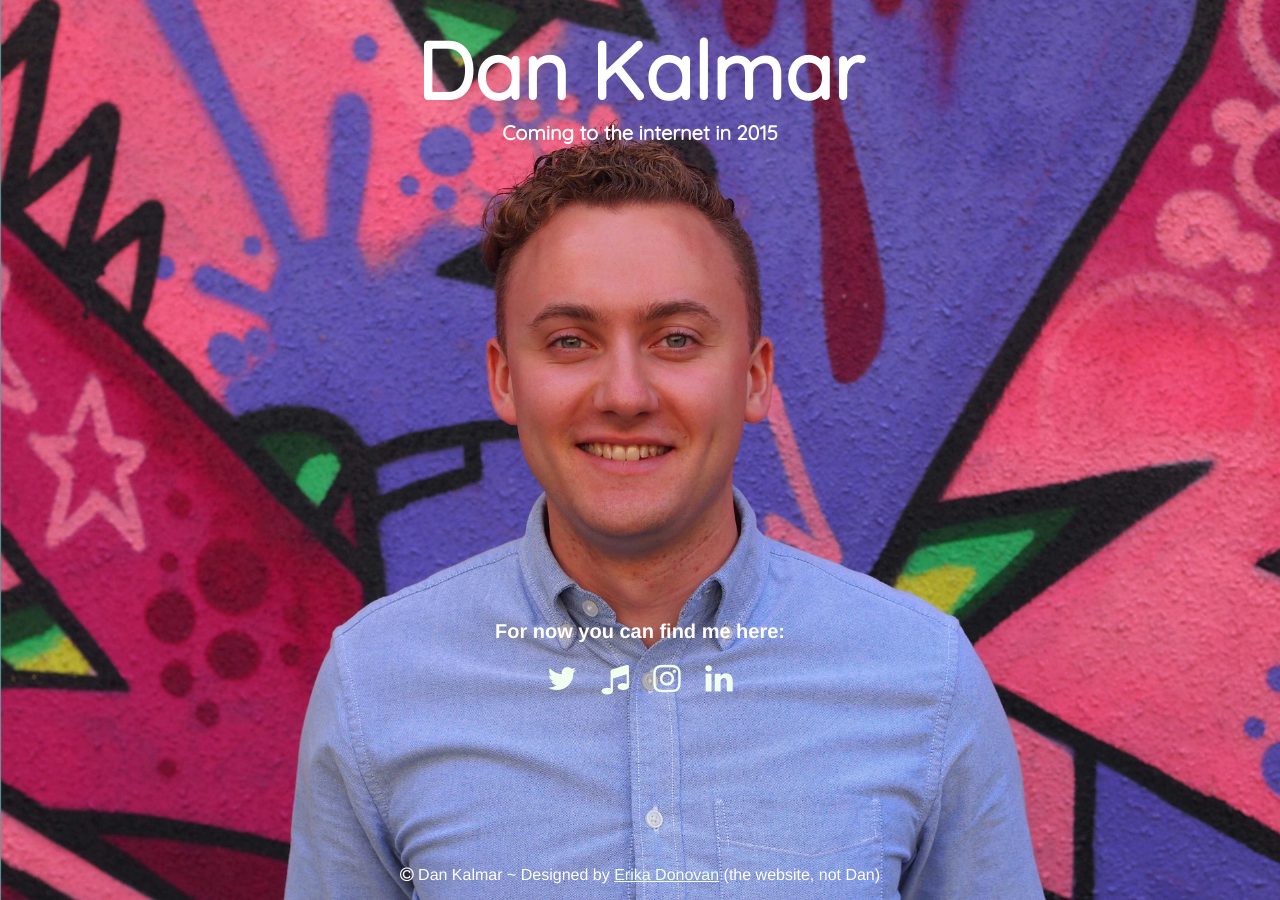
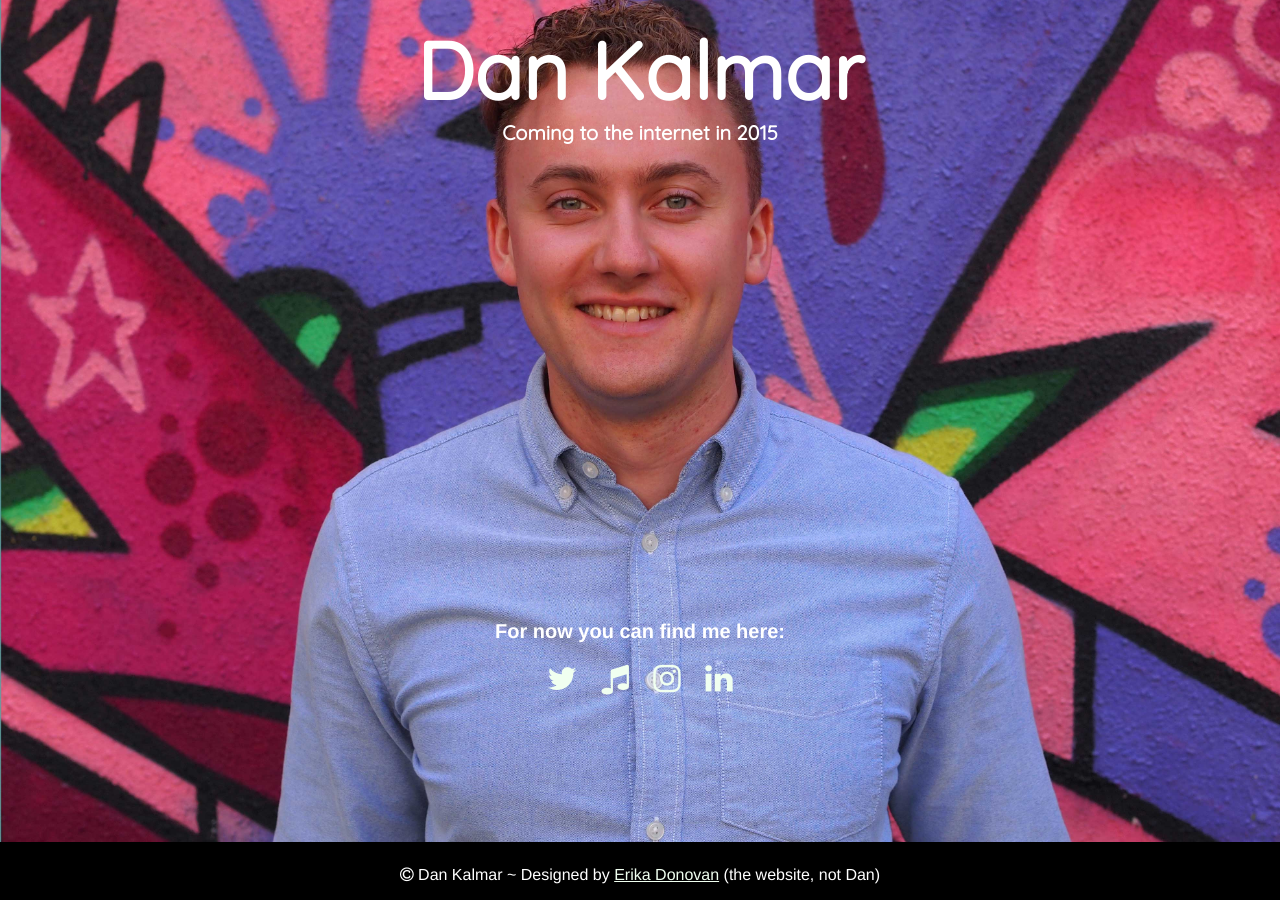
Before and after one commit to erkdonovan-zz/erkdonovan.github.io, a Jekyll site: the page projects/dansplaceholder/index.html, which Jekyll copies as it is, in a window 1280 px wide. Built offline with Jekyll 4.4.1, drawn with Linux system fonts in a browser that asks for light colours; nearby versions of some CDN libraries.

```diff
--- a/projects/dansplaceholder/index.html
+++ b/projects/dansplaceholder/index.html
@@ -11,9 +11,10 @@
 		body {
 			background-image: url('P8182167.JPG');
 			background-size: 100%;
-			background-position: top center;
+			background-position: center; center;
 			background-repeat: no-repeat;
 			color: #fff;
+			background-color: #000;
 			font-family: helvetica, sans-serif;
 			text-align: center;
 		}
@@ -71,6 +72,13 @@
 			transform: translatex(-50%);
 		}
 
+		/* Landscape phones and down */
+		@media (max-width: 480px) {
+			h1 {
+				font-size: 70px;
+			}
+		}
+
 	</style>
 
 	<h1>Dan Kalmar</h1>
--- a/style.scss
+++ b/style.scss
@@ -95,13 +95,13 @@ a {
 	position: relative;
 
 	& img {
-	width: 400px;
+		width: 400px;
 	}
 
 	h3 {
-	padding: 5px 0 40px;
-	text-transform: uppercase;
-	text-align: center;
+		padding: 5px 0 40px;
+		text-transform: uppercase;
+		text-align: center;
 	}
 }
 
@@ -175,7 +175,7 @@ a {
 	display: none;
 }
 
-.spannyspan {
+.standout {
 	color: $thirdcol;
 	@include fontstuffs(1.1);
 	font-weight: bold;
@@ -383,10 +383,6 @@ input[type=submit] {
 	display: inline;
 }
 
-.hide {
-	display: none;
-}
-
 // FOOTER
 
 .footer {
@@ -429,25 +425,6 @@ ul ul, ol ul {
 	list-style-type: circle;
 }
 
-.i {
-	color: black;
-	@include nopadormar;
-}
-
-.no-bullet-list {
-	list-style-type: none;
-}
-
-.bullet-list {
-	list-style-type: square;
-}
-
-.standout {
-	font-weight: bold;
-	text-align: center;
-	color: $thirdcol;
-}
-
 em {
 	font-style: italic;
 }
@@ -465,16 +442,6 @@ img {
 	color: $gray;
 	margin: 10px;
 }
-
-
-// Nicolas Gallagher's micro clearfix hack
-// http://nicolasgallagher.com/micro-clearfix-hack/
-.clearfix:before,
-.clearfix:after {
-	content: " ";
-	display: table;
-}
-
 
 /*********************/
 /* LAYOUT / SECTIONS */
```
Also changed, not shown: _posts/2014-09-07-vanessa-lee.md (+1 -1 lines), _posts/2014-10-07-fridays-we-demo.md (+2 -2 lines), index.html (+8 -22 lines).
